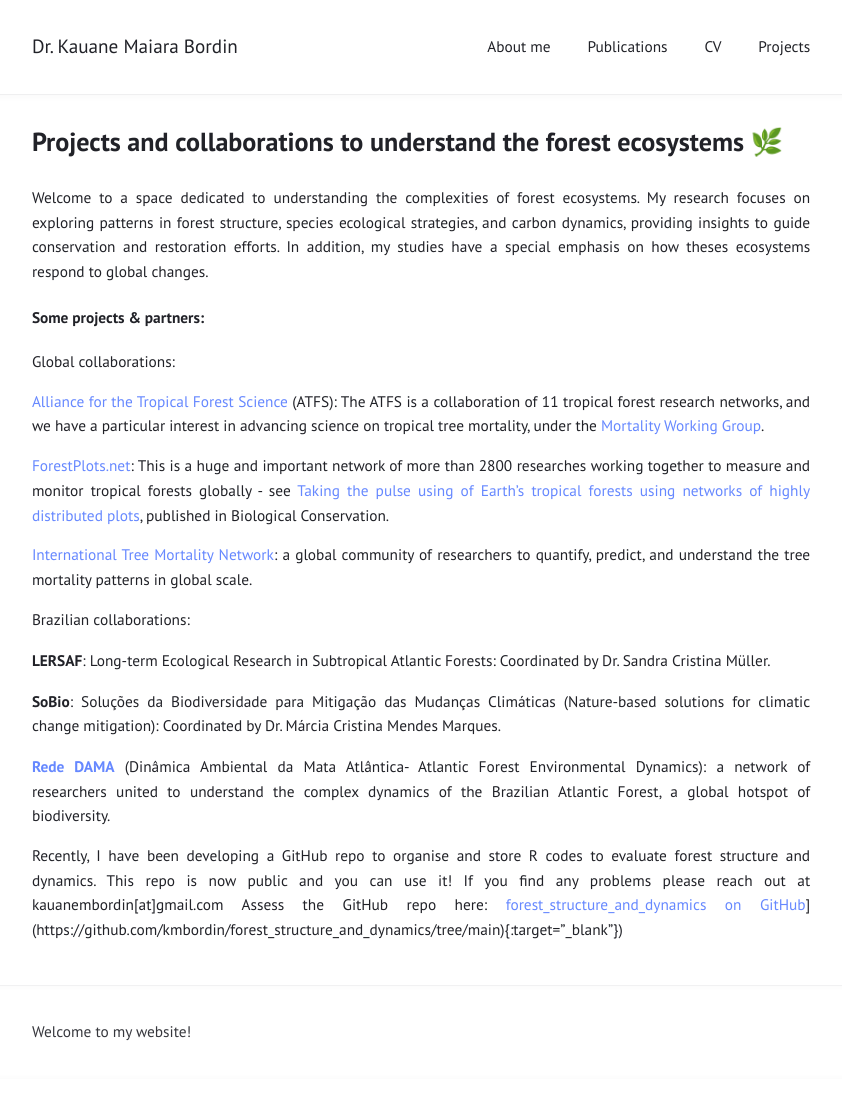
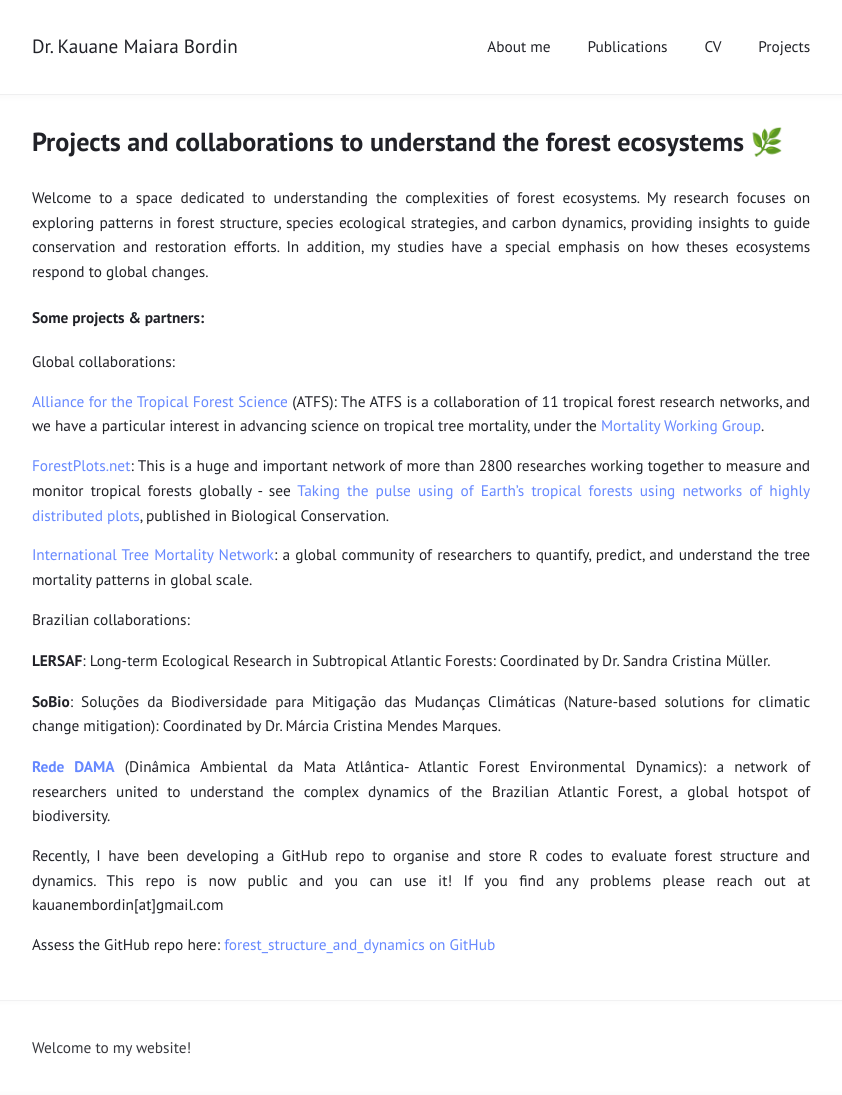
Before and after one commit to kmbordin/kmbordin.github.io, a Jekyll site: the page built from projects.MD, in a window 1280 px wide. Shown: the whole page, without its empty margins (219-1061 px from the left). Built offline with Jekyll 4.4.1, drawn with Linux system fonts in a browser that asks for light colours; our own code applies the rules of GitHub Pages for plain Markdown files.

Commit message:
add git repo

```diff
--- a/projects.MD
+++ b/projects.MD
@@ -23,4 +23,9 @@ Brazilian collaborations:
 [**Rede DAMA**](https://rededama.github.io/) (Dinâmica Ambiental da Mata Atlântica- Atlantic Forest Environmental Dynamics): a network of researchers united to understand the complex dynamics of the Brazilian Atlantic Forest, a global hotspot of biodiversity.
 
 Recently, I have been developing a GitHub repo to organise and store R codes to evaluate forest structure and dynamics. This repo is now public and you can use it! If you find any problems please reach out at kauanembordin[at]gmail.com
-Assess the GitHub repo here: [forest_structure_and_dynamics on GitHub]([https://github.com/kmbordin/forest_structure_and_dynamics/tree/main){:target="\_blank"}](https://github.com/kmbordin/forest_structure_and_dynamics/tree/main){:target="_blank"})
+<p>
+  Assess the GitHub repo here:
+  <a href="https://github.com/kmordin/forest_structure_and_dynamics" target="_blank">
+    forest_structure_and_dynamics on GitHub
+  </a>
+</p>
```
